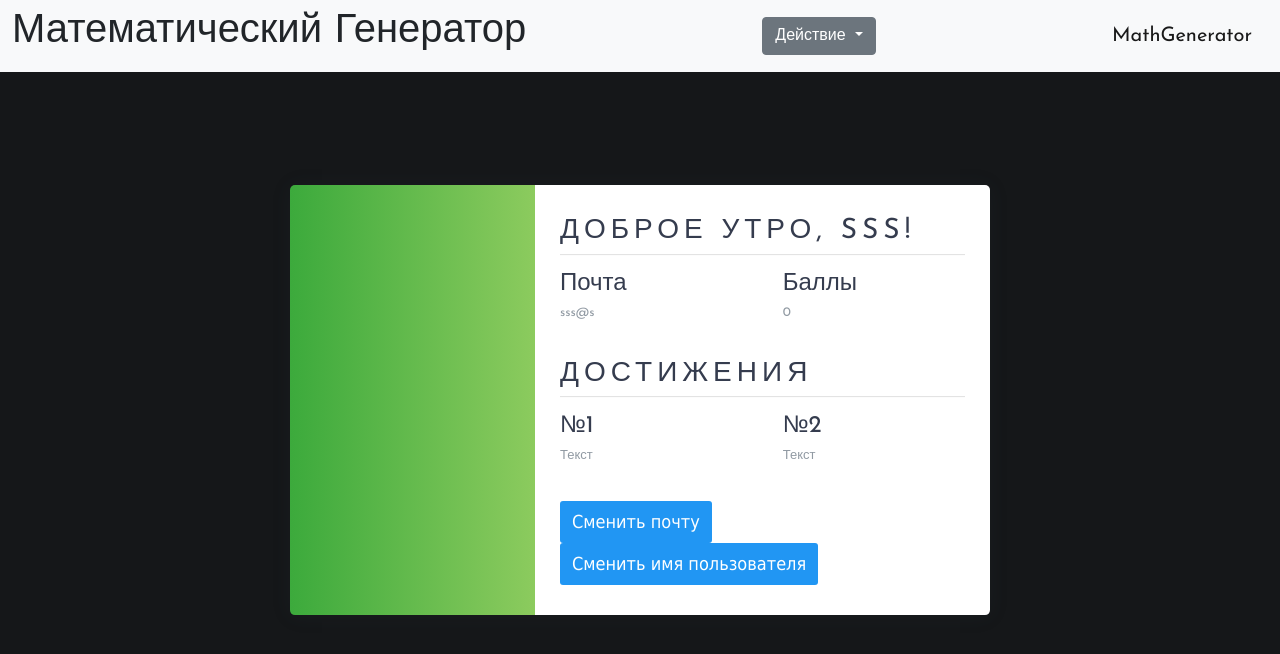
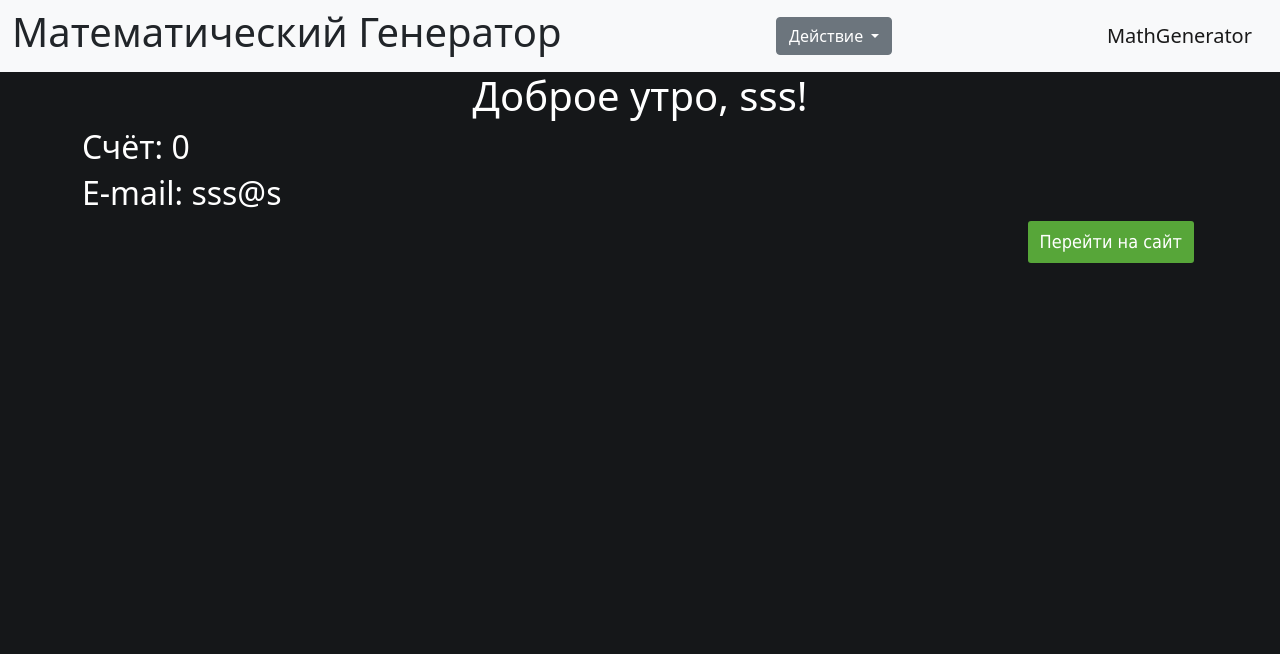
Before and after one commit to tiboga/hackathon, a Flask app: page /profile in a window 1280 px wide. Shown: the top 654 px of the page. Run offline with Flask 3, Linux system fonts and the light colour scheme; a user stored in the database is signed in; data comes from the database, SQL or seed files in the repository; some libraries are stand-ins or nearby versions.

Commit message:
Переработка страницы профиля пользователя

```diff
--- a/static/profile.css
+++ b/static/profile.css
@@ -1,141 +1,32 @@
-@import url('https://fonts.googleapis.com/css?family=Josefin+Sans&display=swap');
-
-*{
-  margin: 0;
-  padding: 0;
-  box-sizing: border-box;
-  list-style: none;
-  font-family: 'Josefin Sans', sans-serif;
+body {
+  background: #151719;
 }
-
-body{
-   background-color: #151719;
+div.greeting h1 {
+    text-align: center;
+    color: white;
 }
-
-.wrapper{
-  position: absolute;
-  top: 50%;
-  left: 50%;
-  transform: translate(-50%,-50%);
-  width: 700px;
-  display: flex;
-  box-shadow: 0 1px 20px 0 rgba(69,90,100,.08);
+div.points {
+    color: white;
 }
-
-.wrapper .left{
-  width: 35%;
-  background: linear-gradient(to right,#3caa3c,#8ccb5e);
-  padding: 30px 25px;
-  border-top-left-radius: 5px;
-  border-bottom-left-radius: 5px;
-  text-align: center;
-  color: #fff;
+div.email {
+    color: white;
 }
-
-.wrapper .left img{
-  border-radius: 5px;
-  margin-bottom: 10px;
-}
-
-.wrapper .left h4{
-  margin-bottom: 10px;
-}
-
-.wrapper .left p{
-  font-size: 12px;
-}
-
-.wrapper .right{
-  width: 65%;
-  background: #fff;
-  padding: 30px 25px;
-  border-top-right-radius: 5px;
-  border-bottom-right-radius: 5px;
-}
-
-.wrapper .right .info,
-.wrapper .right .projects{
-  margin-bottom: 25px;
-}
-
-.wrapper .right .info h3,
-.wrapper .right .projects h3{
-    margin-bottom: 15px;
-    padding-bottom: 5px;
-    border-bottom: 1px solid #e0e0e0;
-    color: #353c4e;
-  text-transform: uppercase;
-  letter-spacing: 5px;
-}
-
-.wrapper .right .info_data,
-.wrapper .right .projects_data{
-  display: flex;
-  justify-content: space-between;
-}
-
-.wrapper .right .info_data .data,
-.wrapper .right .projects_data .data{
-  width: 45%;
-}
-
-.wrapper .right .info_data .data h4,
-.wrapper .right .projects_data .data h4{
-    color: #353c4e;
-    margin-bottom: 5px;
-}
-
-.wrapper .right .info_data .data p,
-.wrapper .right .projects_data .data p{
-  font-size: 13px;
-  margin-bottom: 10px;
-  color: #919aa3;
-}
-
-.wrapper .social_media ul{
-  display: flex;
-}
-
-.wrapper .social_media ul li{
-  width: 45px;
-  height: 45px;
-  background: linear-gradient(to right,#01a9ac,#01dbdf);
-  margin-right: 10px;
-  border-radius: 5px;
-  text-align: center;
-  line-height: 45px;
-}
-
-.wrapper .social_media ul li a{
-  color :#fff;
-  display: block;
-  font-size: 18px;
-}
-.change_email {
+a.button {
     display: inline-block;
-  background: #2196f3;
+    background: #57a639;
     color: #fff;
     padding: 12px;
-  border: none;
     border-radius: 3px;
     text-decoration: none;
     font-family: Tahoma;
     font-size: 18px;
     line-height: 1;
     font-weight: 100;
-  cursor: pointer;
 }
-.change_nickname {
-  display: inline-block;
-  background: #2196f3;
-  color: #fff;
-  padding: 12px;
-  border: none;
-  border-radius: 3px;
-  text-decoration: none;
-  font-family: Tahoma;
-  font-size: 18px;
-  line-height: 1;
-  font-weight: 100;
-  cursor: pointer;
+div.change_name{
+    margin: 4px;
+    text-align: right;
 }
+a.button:hover {
+    background-color: #f89d13
+}
--- a/templates/profile.html
+++ b/templates/profile.html
@@ -5,43 +5,22 @@
 {% block content %}
 <script src="https://kit.fontawesome.com/b99e675b6e.js"></script>
 <link href="./static/profile.css" rel="stylesheet">
-<div class="wrapper">
-    <div class="left">
+<body>
+<div class="user_info">
+    <div class="greeting">
+        <h1>{{greeting}} {{username}}!</h1>
     </div>
-    <div class="right">
-        <div class="info">
-            <h3>{{greeting}} {{username}}!</h3>
-            <div class="info_data">
-                 <div class="data">
-                    <h4>Почта</h4>
-                    <p>{{email}}</p>
-                 </div>
-                 <div class="data">
-                   <h4>Баллы</h4>
-                    <p>{{points}}</p>
-              </div>
-            </div>
-        </div>
-
-      <div class="projects">
-            <h3>Достижения</h3>
-            <div class="projects_data">
-                 <div class="data">
-                    <h4>№1</h4>
-                    <p>Текст</p>
-                 </div>
-                 <div class="data">
-                   <h4>№2</h4>
-                    <p>Текст</p>
-              </div>
-            </div>
-        </div>
-
-        <div class="social_media">
-            <button class="change_email">Сменить почту</button>
-            <button class="change_nickname">Сменить имя пользователя</button>
-
-      </div>
+    <div class="points">
+        <h2>Счёт: {{points}}</h2>
+    </div>
+    <div class="email">
+        <h2>E-mail: {{email}}</h2>
     </div>
 </div>
+<div class="other">
+    <div class="change_name">
+        <a class="button" href="https://siterost.net">Перейти на сайт</a>
+    </div>
+</div>
+</body>
 {% endblock %}
```
Lines whose indentation alone changed are shown as unchanged.
